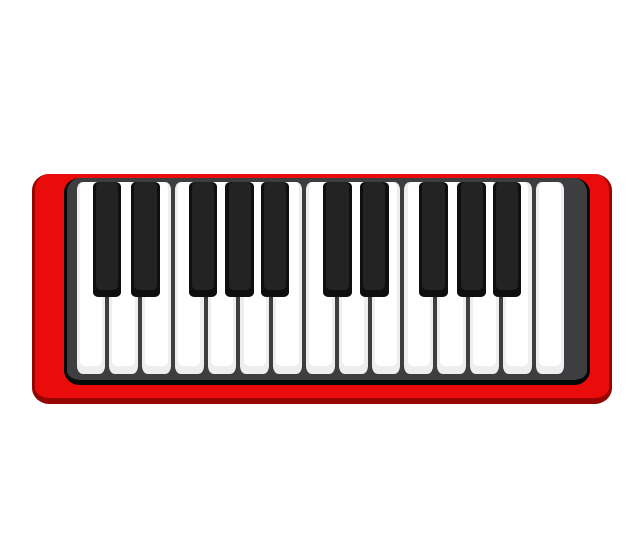
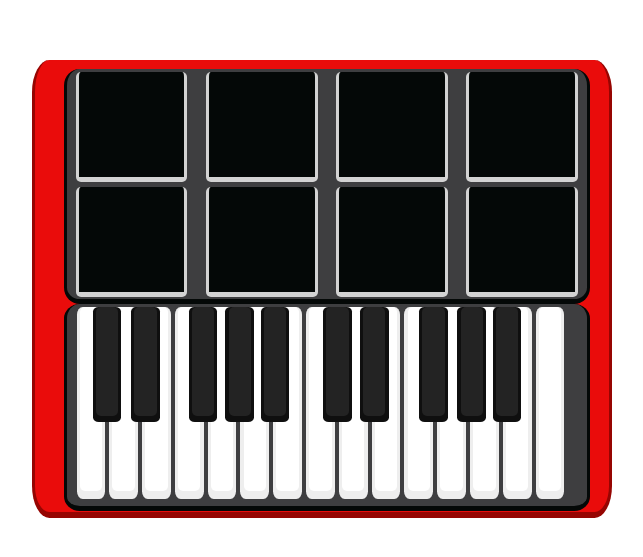
Before and after one commit to Kirszu/Synthesizer-JavaScript, a website: page app/index.html in a window 1280 px wide. Shown: the part 119-676 px from the top of the page, without its empty margins (326-969 px from the left). Drawn offline with nearby package versions, Linux system fonts and the light colour scheme; files that its build step writes are made by us from their sources.

Commit message:
Added pads

```diff
--- a/app/index.html
+++ b/app/index.html
@@ -26,6 +26,24 @@
 
 
 <div class="controller">
+   <div class="pad-desk">
+       <div class="key pad" data-key="57">
+       </div>
+       <div class="key pad" data-key="48">
+       </div>
+       <div class="key pad" data-key="189">
+       </div>
+       <div class="key pad" data-key="187">
+       </div>
+       <div class="key pad" data-key="79">
+       </div>
+       <div class="key pad" data-key="80">
+       </div>
+       <div class="key pad" data-key="219">
+       </div>
+       <div class="key pad" data-key="221">
+       </div>
+   </div>
    <div class="keyboard">
      <div class="black-keys keys">
        <div class="key b-key b-key-1" data-key="50">
@@ -139,6 +157,15 @@
  <audio data-key="190" src="http://marcinkirsz.hekko24.pl/sounds/B2.wav"></audio>
  <audio data-key="191" src="http://marcinkirsz.hekko24.pl/sounds/C3.wav"></audio>
 
+ <audio data-key="57" src="http://marcinkirsz.hekko24.pl/sounds/clap.wav"></audio>
+ <audio data-key="48" src="http://marcinkirsz.hekko24.pl/sounds/snare.wav"></audio>
+ <audio data-key="189" src="http://marcinkirsz.hekko24.pl/sounds/openhat.wav"></audio>
+ <audio data-key="187" src="http://marcinkirsz.hekko24.pl/sounds/hihat.wav"></audio>
+ <audio data-key="79" src="http://marcinkirsz.hekko24.pl/sounds/kick.wav"></audio>
+ <audio data-key="80" src="http://marcinkirsz.hekko24.pl/sounds/boom.wav"></audio>
+ <audio data-key="219" src="http://marcinkirsz.hekko24.pl/sounds/ride.wav"></audio>
+ <audio data-key="221" src="http://marcinkirsz.hekko24.pl/sounds/tom.wav"></audio>
+
 
 
 
--- a/app/styles/main.scss
+++ b/app/styles/main.scss
@@ -12,7 +12,7 @@ body {
 
 .controller {
   width: 35.9em;
-  height: 14em;
+  height: 28.3em;;
   background-color: #EA0C0B;
   border-top-left-radius: 3% 7%;
   border-top-right-radius: 3% 7%;
@@ -38,7 +38,6 @@ body {
   border-bottom: 5px solid #040807;
   border-left: 3px solid #040807;
 }
-
 
 .key {
  transition:all .07s;
@@ -149,3 +148,35 @@ body {
   position: relative;
   left: 8.8em;
 }
+
+.pad-desk {
+  display: flex;
+  flex-wrap: wrap;
+  justify-content: space-around;
+  width: 32.55em;
+  height: 14.4em;
+  position: relative;
+  top: 2%;
+  left: 5%;
+  background-color: #3E3E40;
+  border-top-left-radius: 3% 7%;
+  border-top-right-radius: 3% 7%;
+  border-bottom-left-radius: 3% 7%;
+  border-bottom-right-radius: 3% 7%;
+  border-right: 3px solid #040807;
+  border-bottom: 5px solid #040807;
+  border-left: 3px solid #040807;
+}
+
+.pad {
+  min-width: 5em;
+  height: 5em;
+  margin-top: 3px;
+  padding: 0.8em;
+  background-color: #040807 ;
+  position: relative;
+  border-radius: 5px;
+  border-right: 3px solid #d3d3d3;
+  border-bottom: 5px solid #d3d3d3;
+  border-left: 3px solid #d3d3d3;
+}
```
